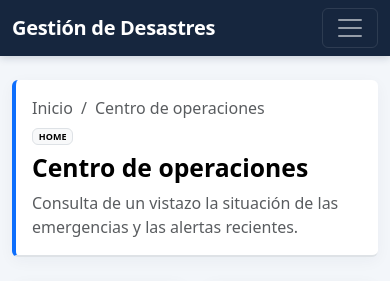
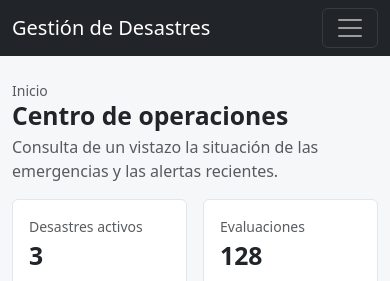
Before and after one commit to disaster-management-platform/disaster-platform-presentation, an ASP.NET Core app: page / in a window 390 px wide. Shown: the top 281 px of the page. Run offline with ASP.NET Core 8, Linux system fonts and the light colour scheme.

Commit message:
Restore clean neutral UI styling
Co-authored-by: Copilot <223556219+Copilot@users.noreply.github.com>

```diff
--- a/Views/Shared/_Nav.cshtml
+++ b/Views/Shared/_Nav.cshtml
@@ -44,7 +44,7 @@
             <div class="d-flex align-items-center gap-3 text-light small">
                 @if (!string.IsNullOrEmpty(disasterId))
                 {
-                    <span class="badge text-bg-info">Desastre @disasterId</span>
+                    <span class="badge text-bg-secondary">Desastre @disasterId</span>
                 }
                 <span>@(User.Identity?.Name ?? "Sin sesión")@(User.FindFirst("organization")?.Value is { } org ? " · " + org : "")</span>
                 <form method="post" action="/Cuenta/Salir" class="m-0">
--- a/Views/Shared/_PageHeader.cshtml
+++ b/Views/Shared/_PageHeader.cshtml
@@ -1,56 +1,20 @@
 @model PantallaVm
 @{
     var s = Model.Screen;
-    var dashboardId = Catalog.DashboardId(s.Module);
-    var hasActions = s.Links.Length > 0 || s.Dialogs.Length > 0 || s.Print;
 }
-<header class="page-header">
-    <nav aria-label="breadcrumb" class="no-print">
-        <ol class="breadcrumb mb-2">
-            <li class="breadcrumb-item"><a href="@Catalog.Url("HOME")">Inicio</a></li>
-            @if (dashboardId is not null && s.Id != "HOME")
+<div class="mb-3">
+    @if (Model.Parent is { } parent)
     {
-                <li class="breadcrumb-item"><a href="@Catalog.Url(dashboardId)">@s.Module</a></li>
+        <a class="btn btn-sm btn-outline-secondary mb-2 no-print" href="@Catalog.Url(parent.Id, Model.RouteId)">← Volver a @parent.Title</a>
     }
-            @if (Model.Parent is { } parent && parent.Id != "HOME" && parent.Id != dashboardId)
-            {
-                <li class="breadcrumb-item"><a href="@Catalog.Url(parent.Id, Model.RouteId)">@parent.Title</a></li>
-            }
-            <li class="breadcrumb-item active" aria-current="page">@s.Title</li>
-        </ol>
-    </nav>
-    <div class="page-header__content d-flex flex-column flex-md-row justify-content-between align-items-md-start gap-3">
-        <div class="page-header__main flex-grow-1">
-            <div class="page-header__eyebrow d-flex flex-wrap align-items-center gap-2">
-                <span class="badge text-bg-light border">@s.Id</span>
-                @if (s.Optional) { <span class="badge text-bg-light border">Opcional</span> }
-                @if (Model.RouteId is { } routeId)
-                {
-                    var context = s.Module == "Gestión de desastres" && int.TryParse(routeId, out _)
-                        ? $"Desastre #{routeId}"
-                        : $"Registro {routeId}";
-                    <span class="badge text-bg-light border">@context</span>
-                }
+    <div class="text-muted small">
+        @s.Module
+        @if (s.Optional) { <span class="badge text-bg-light border ms-1">Opcional</span> }
     </div>
-            <h1 class="page-header__title">@s.Title</h1>
+    <h1 class="h2 fw-semibold mb-1">@s.Title</h1>
     @if (!string.IsNullOrWhiteSpace(s.Intro))
     {
-                <p class="page-header__subtitle">@s.Intro</p>
+        <p class="text-muted mb-0">@s.Intro</p>
     }
+    @if (Model.RouteId is not null) { <div class="small text-muted">Contexto: @Model.RouteId</div> }
 </div>
-        @if (hasActions)
-        {
-            <div class="page-header__actions d-flex flex-wrap gap-2 no-print">
-                @foreach (var l in s.Links)
-                {
-                    <a class="@("btn " + (l.Primary ? "btn-primary" : "btn-outline-secondary"))" href="@Catalog.Url(l.To, Model.RouteId)">@l.Label</a>
-                }
-                @foreach (var d in s.Dialogs)
-                {
-                    <button type="button" class="btn btn-outline-primary" data-bs-toggle="modal" data-bs-target="#dlg-@d.Id">@d.Label</button>
-                }
-                @if (s.Print) { <button type="button" class="btn btn-outline-dark" onclick="window.print()">Imprimir</button> }
-            </div>
-        }
-    </div>
-</header>
--- a/Views/Shared/_ScreenBody.cshtml
+++ b/Views/Shared/_ScreenBody.cshtml
@@ -1,6 +1,7 @@
 @model PantallaVm
 @{
     var s = Model.Screen;
+    var hasActions = s.Links.Length > 0 || s.Dialogs.Length > 0 || s.Print;
 }
 @if (s.Kind == Kind.Auth)
 {
@@ -9,6 +10,21 @@
 else
 {
     <partial name="_PageHeader" model="Model" />
+
+    @if (hasActions)
+    {
+        <div class="d-flex flex-wrap gap-2 mb-4 no-print">
+            @foreach (var l in s.Links)
+            {
+                <a class="@("btn px-3 " + (l.Primary ? "btn-primary" : "btn-outline-secondary"))" href="@Catalog.Url(l.To, Model.RouteId)">@l.Label</a>
+            }
+            @foreach (var d in s.Dialogs)
+            {
+                <button type="button" class="btn btn-outline-primary px-3" data-bs-toggle="modal" data-bs-target="#dlg-@d.Id">@d.Label</button>
+            }
+            @if (s.Print) { <button type="button" class="btn btn-outline-dark px-3" onclick="window.print()">Imprimir</button> }
+        </div>
+    }
 
     @if (Model.Flash is not null) { <div class="alert alert-success">@Model.Flash</div> }
     @if (Model.FlashError is not null) { <div class="alert alert-danger">@Model.FlashError</div> }
--- a/wwwroot/css/site.css
+++ b/wwwroot/css/site.css
@@ -1,122 +1,59 @@
-body {
-    background: #f3f6fa;
-    color: var(--bs-body-color);
+:root {
+    --bs-primary: #555;
+    --bs-primary-rgb: 85, 85, 85;
+    --bs-primary-text-emphasis: #343434;
+    --bs-primary-bg-subtle: #f1f1f1;
+    --bs-primary-border-subtle: #d6d6d6;
+    --bs-link-color-rgb: 85, 85, 85;
+    --bs-link-hover-color-rgb: 51, 51, 51;
 }
-.navbar.navbar-dark.bg-dark {
-    --bs-navbar-color: rgba(255, 255, 255, .72);
-    --bs-navbar-hover-color: #fff;
-    --bs-navbar-active-color: #fff;
-    background-color: #16263e !important;
-    box-shadow: 0 .125rem .5rem rgba(17, 38, 65, .18);
+
+.btn-primary {
+    --bs-btn-color: #fff;
+    --bs-btn-bg: #555;
+    --bs-btn-border-color: #555;
+    --bs-btn-hover-color: #fff;
+    --bs-btn-hover-bg: #444;
+    --bs-btn-hover-border-color: #444;
+    --bs-btn-focus-shadow-rgb: 85, 85, 85;
+    --bs-btn-active-color: #fff;
+    --bs-btn-active-bg: #333;
+    --bs-btn-active-border-color: #333;
+    --bs-btn-disabled-color: #fff;
+    --bs-btn-disabled-bg: #555;
+    --bs-btn-disabled-border-color: #555;
 }
-.navbar-brand {
-    font-weight: 600;
-    letter-spacing: -.015em;
+
+.btn-outline-primary {
+    --bs-btn-color: #555;
+    --bs-btn-border-color: #777;
+    --bs-btn-hover-color: #fff;
+    --bs-btn-hover-bg: #555;
+    --bs-btn-hover-border-color: #555;
+    --bs-btn-focus-shadow-rgb: 85, 85, 85;
+    --bs-btn-active-color: #fff;
+    --bs-btn-active-bg: #444;
+    --bs-btn-active-border-color: #444;
+    --bs-btn-disabled-color: #777;
+    --bs-btn-disabled-bg: transparent;
+    --bs-btn-disabled-border-color: #777;
 }
-.navbar .nav-link {
-    border-radius: var(--bs-border-radius);
-    margin-inline: .125rem;
-    transition: background-color .15s ease-in-out;
+
+.form-check-input:checked,
+.form-check-input[type="checkbox"]:indeterminate {
+    background-color: var(--bs-primary);
+    border-color: var(--bs-primary);
 }
-.navbar .nav-link:hover,
-.navbar .nav-link.active {
-    background-color: rgba(255, 255, 255, .1);
+
+.leaflet-container a {
+    color: #555;
 }
-.navbar .nav-link.active {
-    font-weight: 600;
-}
+
+body { background: #f6f7f9; }
 .map { height: 340px; }
 tr.clickable { cursor: pointer; }
-.card {
-    border-color: #e3e9f1;
-    border-radius: .75rem;
-    box-shadow: 0 .25rem .9rem rgba(24, 43, 69, .045);
-}
-.card-header {
-    background-color: #fff;
-    border-bottom-color: #edf1f6;
-    color: #35445a;
-    padding: .875rem 1.125rem;
-}
-.row.g-3.mb-4 > [class*="col-"] > .card {
-    border-top: 3px solid var(--bs-primary);
-    transition: box-shadow .15s ease-in-out, transform .15s ease-in-out;
-}
-.row.g-3.mb-4 > [class*="col-"] > .card:hover {
-    box-shadow: 0 .5rem 1.25rem rgba(24, 43, 69, .09);
-    transform: translateY(-2px);
-}
-.row.g-3.mb-4 > [class*="col-"] > .card .card-body {
-    padding: 1.125rem 1.25rem;
-}
-.row.g-3.mb-4 > [class*="col-"] > .card .fs-2 {
-    color: #1d3556;
-    font-weight: 700 !important;
-}
-.page-header {
-    background: var(--bs-white);
-    border-left: 4px solid var(--bs-primary);
-    border-bottom: 2px solid var(--bs-border-color);
-    border-radius: var(--bs-border-radius);
-    box-shadow: 0 .25rem .9rem rgba(24, 43, 69, .045);
-    margin-bottom: 1.5rem;
-    padding: 1.25rem 1.5rem;
-}
-.page-header .breadcrumb a {
-    color: var(--bs-secondary-color);
-    text-decoration: none;
-}
-.page-header .breadcrumb a:hover {
-    color: var(--bs-primary);
-    text-decoration: underline;
-}
-.page-header__eyebrow {
-    color: var(--bs-secondary-color);
-    font-size: .75rem;
-    margin-bottom: .5rem;
-}
-.page-header__title {
-    color: var(--bs-emphasis-color);
-    font-size: calc(1.325rem + .9vw);
-    font-weight: 700;
-    line-height: 1.2;
-    margin-bottom: .5rem;
-}
-.page-header__subtitle {
-    color: var(--bs-secondary-color);
-    margin-bottom: 0;
-}
-.page-header__actions {
-    flex-shrink: 0;
-}
-.table > thead th {
-    color: var(--bs-secondary-color);
-    font-size: .75rem;
-    letter-spacing: .035em;
-    padding: .875rem 1rem;
-    text-transform: uppercase;
-    white-space: nowrap;
-}
-.table > tbody td {
-    padding: .8rem 1rem;
-}
-.table-hover > tbody > tr.clickable:hover {
-    --bs-table-hover-bg: var(--bs-primary-bg-subtle);
-}
+.card { border-color: #e3e6ea; }
 @media print {
     .no-print, nav, .modal { display: none !important; }
     body { background: #fff; }
-    .page-header {
-        background: #fff;
-        border-left: 0;
-        box-shadow: none;
-    }
 }
-@media (max-width: 767.98px) {
-    .page-header {
-        padding: 1rem;
-    }
-    .page-header__actions {
-        width: 100%;
-    }
-}
--- a/wwwroot/js/site.js
+++ b/wwwroot/js/site.js
@@ -6,7 +6,7 @@ if (mapEl && window.L) {
     L.tileLayer('https://tile.openstreetmap.org/{z}/{x}/{y}.png', {
         maxZoom: 18, attribution: '&copy; OpenStreetMap'
     }).addTo(map);
-    const color = s => (s >= 4 ? '#dc3545' : s === 3 ? '#fd7e14' : '#0d6efd');
+    const color = s => (s >= 4 ? '#dc3545' : s === 3 ? '#fd7e14' : '#555555');
     const bounds = [];
     pts.forEach(p => {
         L.circleMarker([p.lat, p.lng], { radius: 6 + p.sev * 2, color: color(p.sev), fillOpacity: 0.5 })
```
Lines whose indentation alone changed are shown as unchanged.
